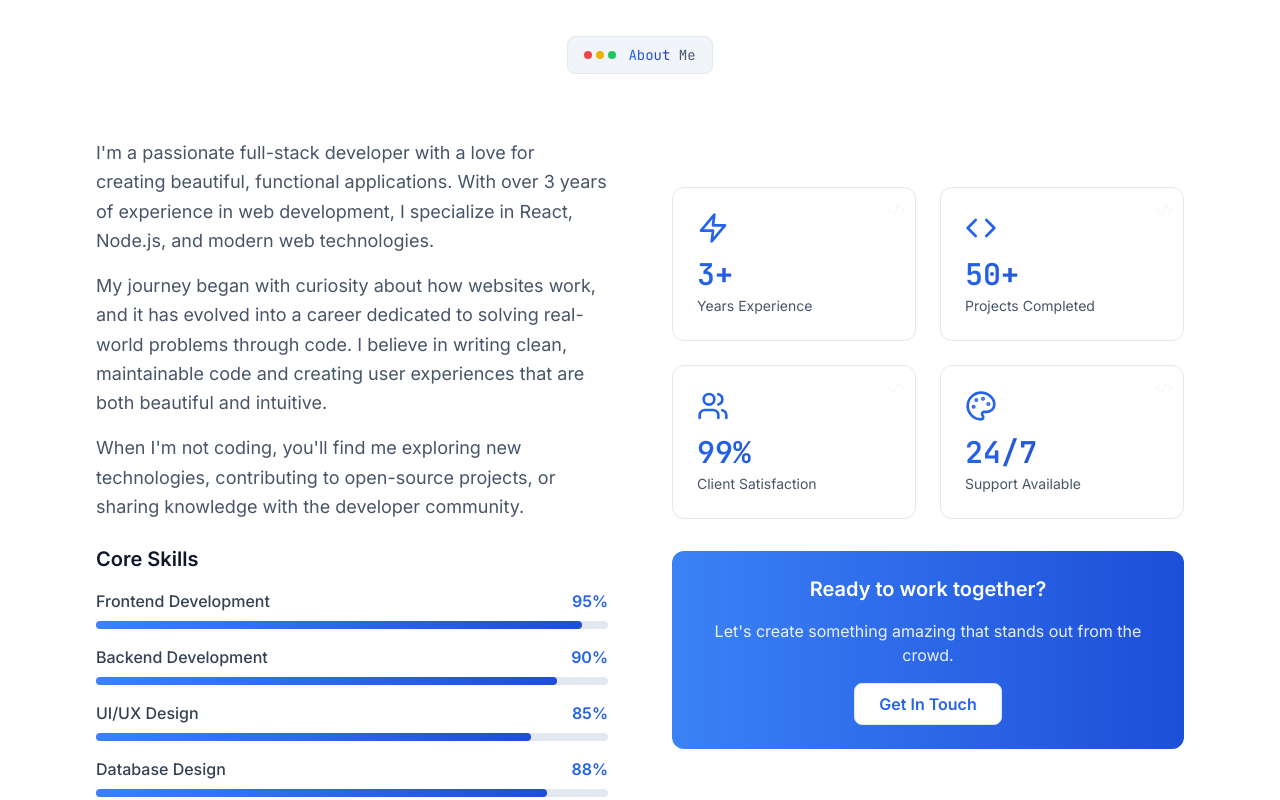
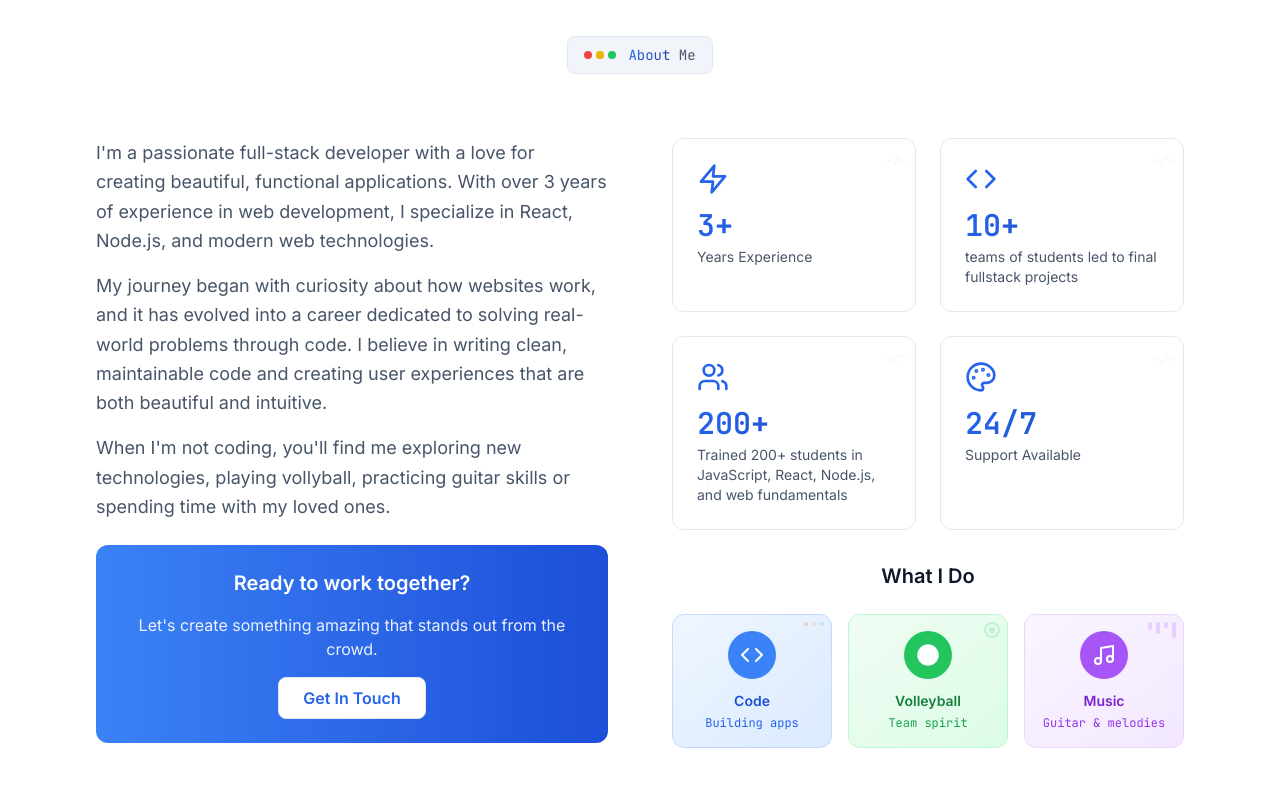
Before and after one commit to roiyot26/portfolio, a React (Vite) app: page / in a window 1280 px wide. Shown: the part 860-1660 px from the top of the page. Built offline with nearby package versions, Linux system fonts and the light colour scheme.

Commit message:
Update About and Projects components with additional improvements

```diff
--- a/src/components/About.tsx
+++ b/src/components/About.tsx
@@ -1,6 +1,6 @@
 import { useEffect, useRef } from 'react'
 import { motion } from 'framer-motion'
-import { Code, Palette, Zap, Users } from 'lucide-react'
+import { Code, Palette, Zap, Users, Music } from 'lucide-react'
 
 export const About = () => {
   const aboutRef = useRef<HTMLElement>(null)
@@ -26,17 +26,11 @@ export const About = () => {
 
   const stats = [
     { number: '3+', label: 'Years Experience', icon: Zap },
-    { number: '50+', label: 'Projects Completed', icon: Code },
-    { number: '99%', label: 'Client Satisfaction', icon: Users },
+    { number: '10+', label: 'teams of students led to final fullstack projects', icon: Code },
+    { number: '200+', label: 'Trained 200+ students in JavaScript, React, Node.js, and web fundamentals', icon: Users },
     { number: '24/7', label: 'Support Available', icon: Palette },
   ]
 
-  const skills = [
-    { name: 'Frontend Development', level: 95 },
-    { name: 'Backend Development', level: 90 },
-    { name: 'UI/UX Design', level: 85 },
-    { name: 'Database Design', level: 88 },
-  ]
 
   return (
     <section id="about" ref={aboutRef} className="animate-on-scroll section-container">
@@ -61,14 +55,14 @@ export const About = () => {
           </div>
         </motion.div>
 
-        <div className="grid lg:grid-cols-2 gap-12 lg:gap-16 items-center">
+        <div className="grid lg:grid-cols-2 gap-12 lg:gap-16 items-start">
           {/* Content */}
           <motion.div
             initial={{ opacity: 0, x: -30 }}
             whileInView={{ opacity: 1, x: 0 }}
             transition={{ duration: 0.6 }}
             viewport={{ once: true }}
-            className="space-y-6"
+            className="space-y-6 flex flex-col justify-start"
           >
             <div className="space-y-4">
               <p className="text-lg text-dark-600 dark:text-dark-300 leading-relaxed">
@@ -85,39 +79,37 @@ export const About = () => {
               </p>
 
               <p className="text-lg text-dark-600 dark:text-dark-300 leading-relaxed">
-                When I'm not coding, you'll find me exploring new technologies, contributing to
-                open-source projects, or sharing knowledge with the developer community.
+                When I'm not coding, you'll find me exploring new technologies, playing vollyball, practicing guitar skills or spending time with my loved ones.
               </p>
             </div>
 
-            {/* Skills Progress */}
-            <div className="space-y-4">
-              <h3 className="text-xl font-semibold mb-4">Core Skills</h3>
-              {skills.map((skill, index) => (
-                <motion.div
-                  key={skill.name}
-                  initial={{ opacity: 0, x: -20 }}
-                  whileInView={{ opacity: 1, x: 0 }}
-                  transition={{ duration: 0.5, delay: index * 0.1 }}
-                  viewport={{ once: true }}
-                  className="space-y-2"
+            {/* Call to Action */}
+            <motion.div
+              initial={{ opacity: 0, y: 20 }}
+              whileInView={{ opacity: 1, y: 0 }}
+              transition={{ duration: 0.6, delay: 0.4 }}
+              viewport={{ once: true }}
+              className="mt-8"
+            >
+              <div className="p-6 rounded-xl bg-gradient-primary text-white text-center space-y-4">
+                <h3 className="text-xl font-semibold">Ready to work together?</h3>
+                <p className="text-white/90">
+                  Let's create something amazing that stands out from the crowd.
+                </p>
+                <button
+                  onClick={() => {
+                    const contactSection = document.querySelector('#contact')
+                    if (contactSection) {
+                      contactSection.scrollIntoView({ behavior: 'smooth' })
+                    }
+                  }}
+                  className="btn bg-white text-primary-600 hover:bg-white/90 px-6 py-2 rounded-lg font-semibold"
                 >
-                  <div className="flex justify-between items center">
-                    <span className="font-medium text-dark-700 dark:text-dark-200">{skill.name}</span>
-                    <span className="text-primary-600 font-semibold">{skill.level}%</span>
-                  </div>
-                  <div className="w-full bg-dark-200 dark:bg-dark-700 rounded-full h-2">
-                    <motion.div
-                      initial={{ width: 0 }}
-                      whileInView={{ width: `${skill.level}%` }}
-                      transition={{ duration: 1, delay: index * 0.1 }}
-                      viewport={{ once: true }}
-                      className="h-2 bg-gradient-primary rounded-full"
-                    />
-                  </div>
-                </motion.div>
-              ))}
-            </div>
+                  Get In Touch
+                </button>
+              </div>
+            </motion.div>
+
           </motion.div>
 
           {/* Visual Elements */}
@@ -126,7 +118,7 @@ export const About = () => {
             whileInView={{ opacity: 1, x: 0 }}
             transition={{ duration: 0.6 }}
             viewport={{ once: true }}
-            className="space-y-8"
+            className="space-y-8 flex flex-col justify-start"
           >
             {/* Stats Grid */}
             <div className="grid grid-cols-2 gap-6">
@@ -151,21 +143,116 @@ export const About = () => {
               ))}
             </div>
 
-            {/* Call to Action */}
+            {/* What I Do Section */}
             <motion.div
               initial={{ opacity: 0, y: 20 }}
               whileInView={{ opacity: 1, y: 0 }}
-              transition={{ duration: 0.6, delay: 0.4 }}
+              transition={{ duration: 0.6, delay: 0.3 }}
               viewport={{ once: true }}
-              className="p-6 rounded-xl bg-gradient-primary text-white text-center space-y-4"
+              className="space-y-6"
             >
-              <h3 className="text-xl font-semibold">Ready to work together?</h3>
-              <p className="text-white/90">
-                Let's create something amazing that stands out from the crowd.
-              </p>
-              <button className="btn bg-white text-primary-600 hover:bg-white/90 px-6 py-2 rounded-lg font-semibold">
-                Get In Touch
-              </button>
+              <h3 className="text-xl font-semibold mb-6 text-center">What I Do</h3>
+
+              <div className="grid grid-cols-1 sm:grid-cols-3 gap-4">
+                {/* Coding */}
+                <motion.div
+                  initial={{ opacity: 0, y: 20 }}
+                  whileInView={{ opacity: 1, y: 0 }}
+                  transition={{ duration: 0.5, delay: 0.1 }}
+                  viewport={{ once: true }}
+                  className="group relative"
+                >
+                  <div className="p-4 rounded-xl bg-gradient-to-br from-blue-50 to-blue-100 dark:from-blue-900/20 dark:to-blue-800/20 border border-blue-200 dark:border-blue-800/30 hover:shadow-lg transition-all duration-300 text-center">
+                    {/* Terminal-style background */}
+                    <div className="absolute top-2 right-2 opacity-20 group-hover:opacity-40 transition-opacity duration-300">
+                      <div className="flex space-x-1">
+                        <div className="w-1 h-1 bg-red-500 rounded-full"></div>
+                        <div className="w-1 h-1 bg-yellow-500 rounded-full"></div>
+                        <div className="w-1 h-1 bg-green-500 rounded-full"></div>
+                      </div>
+                    </div>
+
+                    <div className="relative z-10">
+                      <div className="w-12 h-12 mx-auto mb-3 bg-blue-500 rounded-full flex items-center justify-center group-hover:scale-110 transition-transform duration-300">
+                        <Code className="w-6 h-6 text-white" />
+                      </div>
+                      <h4 className="text-sm font-semibold text-blue-700 dark:text-blue-300 mb-1">Code</h4>
+                      <p className="text-xs text-blue-600 dark:text-blue-400 font-mono">
+                        Building apps
+                      </p>
+                    </div>
+                  </div>
+                </motion.div>
+
+                {/* Volleyball */}
+                <motion.div
+                  initial={{ opacity: 0, y: 20 }}
+                  whileInView={{ opacity: 1, y: 0 }}
+                  transition={{ duration: 0.5, delay: 0.2 }}
+                  viewport={{ once: true }}
+                  className="group relative"
+                >
+                  <div className="p-4 rounded-xl bg-gradient-to-br from-green-50 to-green-100 dark:from-green-900/20 dark:to-green-800/20 border border-green-200 dark:border-green-800/30 hover:shadow-lg transition-all duration-300 text-center">
+                    {/* Sports-style background */}
+                    <div className="absolute top-2 right-2 opacity-20 group-hover:opacity-40 transition-opacity duration-300">
+                      <div className="w-4 h-4 border-2 border-green-500 rounded-full flex items-center justify-center">
+                        <div className="w-1.5 h-1.5 bg-green-500 rounded-full"></div>
+                      </div>
+                    </div>
+
+                    <div className="relative z-10">
+                      <div className="w-12 h-12 mx-auto mb-3 bg-green-500 rounded-full flex items-center justify-center group-hover:scale-110 transition-transform duration-300">
+                        {/* Custom Volleyball Icon */}
+                        <svg className="w-6 h-6 text-white" viewBox="0 0 24 24" fill="currentColor">
+                          <circle cx="12" cy="12" r="10" stroke="currentColor" strokeWidth="1.5" fill="none"/>
+                          <path d="M12 2C6.48 2 2 6.48 2 12s4.48 10 10 10 10-4.48 10-10S17.52 2 12 2z" fill="currentColor"/>
+                          <path d="M12 2c-2.76 0-5.2 1.2-6.9 3.1L12 12V2z" fill="white" opacity="0.3"/>
+                          <path d="M12 12l6.9-6.9C17.2 3.2 14.76 2 12 2v10z" fill="white" opacity="0.2"/>
+                          <path d="M12 12l-6.9 6.9C3.2 17.2 2 14.76 2 12h10z" fill="white" opacity="0.2"/>
+                          <path d="M12 12l6.9 6.9C20.8 17.2 22 14.76 22 12H12z" fill="white" opacity="0.3"/>
+                          <path d="M12 12l-6.9-6.9C3.2 6.8 2 9.24 2 12h10z" fill="white" opacity="0.1"/>
+                          <path d="M12 12l6.9-6.9C20.8 6.8 22 9.24 22 12H12z" fill="white" opacity="0.1"/>
+                        </svg>
+                      </div>
+                      <h4 className="text-sm font-semibold text-green-700 dark:text-green-300 mb-1">Volleyball</h4>
+                      <p className="text-xs text-green-600 dark:text-green-400 font-mono">
+                        Team spirit
+                      </p>
+                    </div>
+                  </div>
+                </motion.div>
+
+                {/* Music */}
+                <motion.div
+                  initial={{ opacity: 0, y: 20 }}
+                  whileInView={{ opacity: 1, y: 0 }}
+                  transition={{ duration: 0.5, delay: 0.3 }}
+                  viewport={{ once: true }}
+                  className="group relative"
+                >
+                  <div className="p-4 rounded-xl bg-gradient-to-br from-purple-50 to-purple-100 dark:from-purple-900/20 dark:to-purple-800/20 border border-purple-200 dark:border-purple-800/30 hover:shadow-lg transition-all duration-300 text-center">
+                    {/* Music-style background */}
+                    <div className="absolute top-2 right-2 opacity-20 group-hover:opacity-40 transition-opacity duration-300">
+                      <div className="flex space-x-1">
+                        <div className="w-1 h-2 bg-purple-500 rounded-full"></div>
+                        <div className="w-1 h-3 bg-purple-500 rounded-full"></div>
+                        <div className="w-1 h-1.5 bg-purple-500 rounded-full"></div>
+                        <div className="w-1 h-4 bg-purple-500 rounded-full"></div>
+                      </div>
+                    </div>
+
+                    <div className="relative z-10">
+                      <div className="w-12 h-12 mx-auto mb-3 bg-purple-500 rounded-full flex items-center justify-center group-hover:scale-110 transition-transform duration-300">
+                        <Music className="w-6 h-6 text-white" />
+                      </div>
+                      <h4 className="text-sm font-semibold text-purple-700 dark:text-purple-300 mb-1">Music</h4>
+                      <p className="text-xs text-purple-600 dark:text-purple-400 font-mono">
+                        Guitar & melodies
+                      </p>
+                    </div>
+                  </div>
+                </motion.div>
+              </div>
             </motion.div>
           </motion.div>
         </div>
--- a/src/components/Projects.tsx
+++ b/src/components/Projects.tsx
@@ -304,10 +304,15 @@ export const Projects = () => {
           viewport={{ once: true }}
           className="text-center mt-12"
         >
-          <button className="btn btn-primary px-8 py-3 rounded-xl">
+          <a
+            href="https://github.com/roiyot26"
+            target="_blank"
+            rel="noopener noreferrer"
+            className="btn btn-primary px-8 py-3 rounded-xl inline-flex items-center"
+          >
             View All Projects
             <ArrowRight size={20} className="ml-2" />
-          </button>
+          </a>
         </motion.div>
       </div>
     </section>
```
